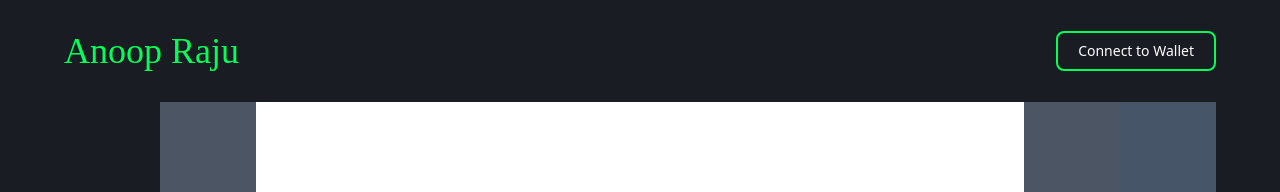
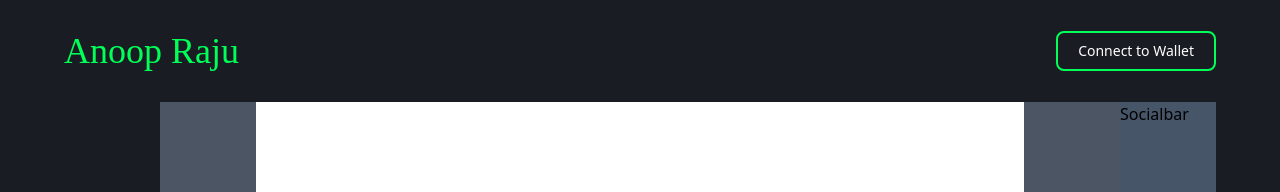
Before and after one commit to anoopraju31/portfolio-dapp, a React (Create React App) app: page / in a window 1280 px wide. Shown: the top 192 px of the page. Built offline with nearby package versions, Linux system fonts and the light colour scheme; a web font is replaced by a local one.

Commit message:
Socialbar Initial

```diff
--- /dev/null
+++ b/src/components/Socialbar.js
@@ -0,0 +1,7 @@
+import React from 'react'
+
+const Socialbar = () => {
+	return <div>Socialbar</div>
+}
+
+export default Socialbar
--- a/src/components/Wrapper.js
+++ b/src/components/Wrapper.js
@@ -1,6 +1,5 @@
 import React from 'react'
-import Navbar from './Navbar'
-import Sidebar from './Sidebar'
+import { Navbar, Sidebar, Socialbar } from './'
 
 const Wrapper = () => {
 	return (
@@ -16,7 +15,11 @@ const Wrapper = () => {
 					<div className='hidden md:col-span-1 md:flex bg-gray-600'></div>
 					<div className='col-span-12 md:col-span-8 bg-white'></div>
 					<div className='hidden md:col-span-1 md:flex bg-gray-600'></div>
-					<div className='hidden md:col-span-1 md:flex bg-slate-600'></div>
+					<div className='hidden md:col-span-1 md:flex bg-slate-600'>
+						<div className=''>
+							<Socialbar />
+						</div>
+					</div>
 				</div>
 			</div>
 		</div>
--- a/src/components/index.js
+++ b/src/components/index.js
@@ -4,3 +4,4 @@ export { default as Button } from './Button'
 export { default as NavMenu } from './NavMenu'
 export { default as Sidebar } from './Sidebar'
 export { default as SideIcon } from './SideIcon'
+export { default as Socialbar } from './Socialbar'
```
